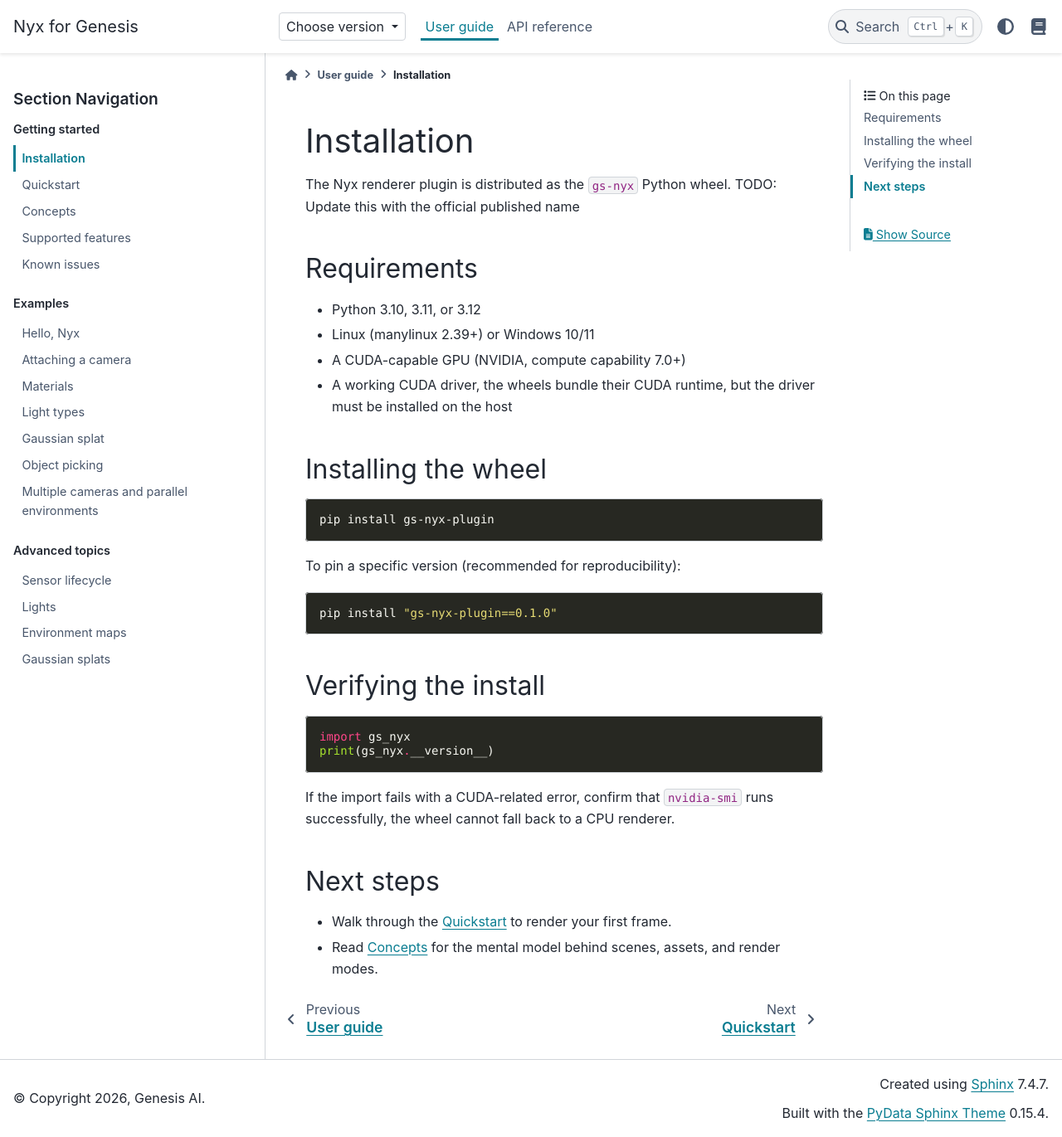
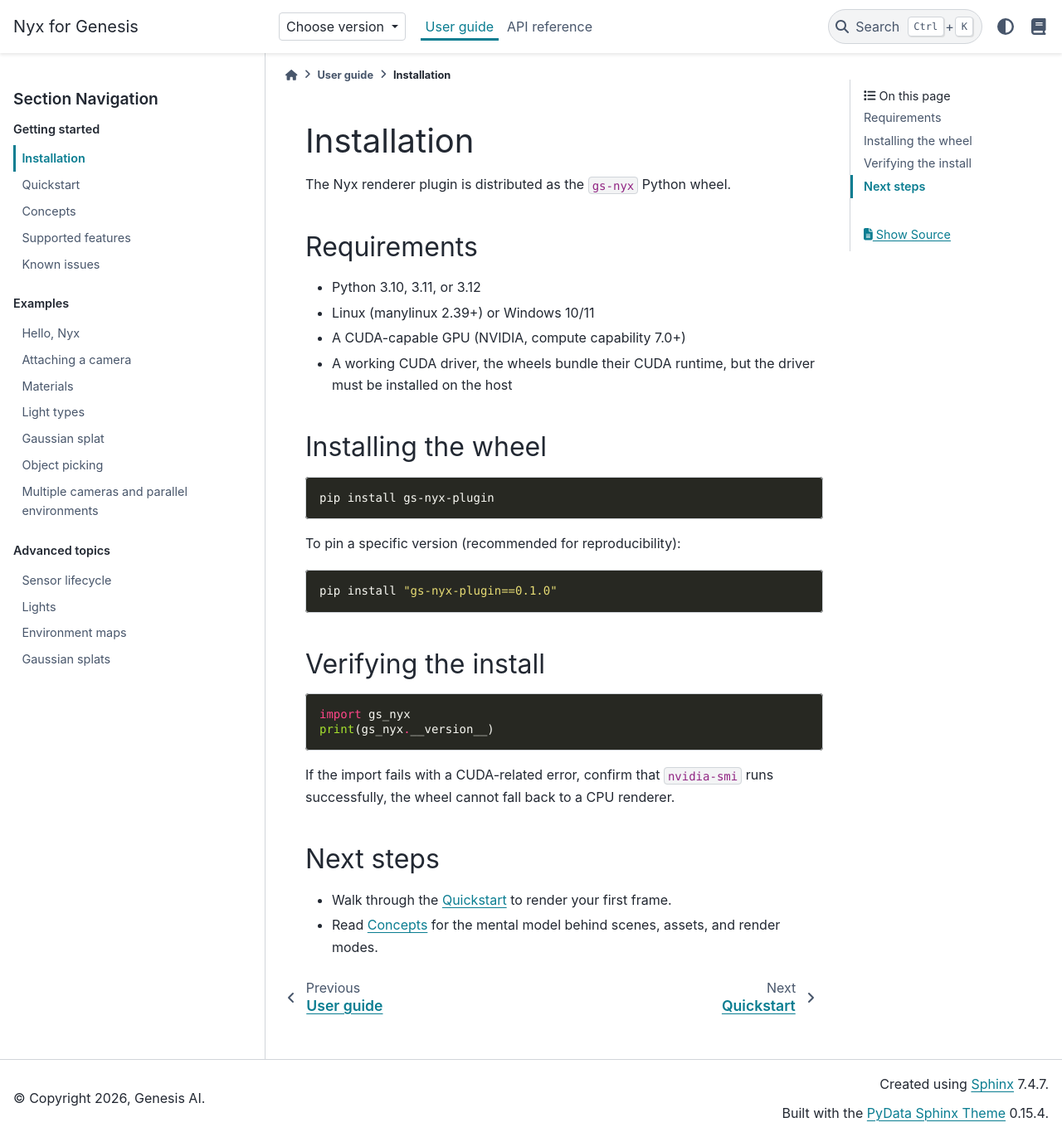
Before and after one commit to Genesis-Embodied-AI/genesis-nyx, a Sphinx documentation site: the page built from docs/source/user_guide/installation.md, in a window 1280 px wide and 1371 px high. Shown: the whole window at 83% size. Built offline with Sphinx 7.4.7 and the PyData theme 0.15.4, drawn with Linux system fonts in a browser that asks for light colours.

Commit message:
remove todo

```diff
--- a/docs/source/user_guide/installation.md
+++ b/docs/source/user_guide/installation.md
@@ -1,6 +1,6 @@
 # Installation
 
-The Nyx renderer plugin is distributed as the `gs-nyx` Python wheel. TODO: Update this with the official published name
+The Nyx renderer plugin is distributed as the `gs-nyx` Python wheel.
 
 ## Requirements
 
```
